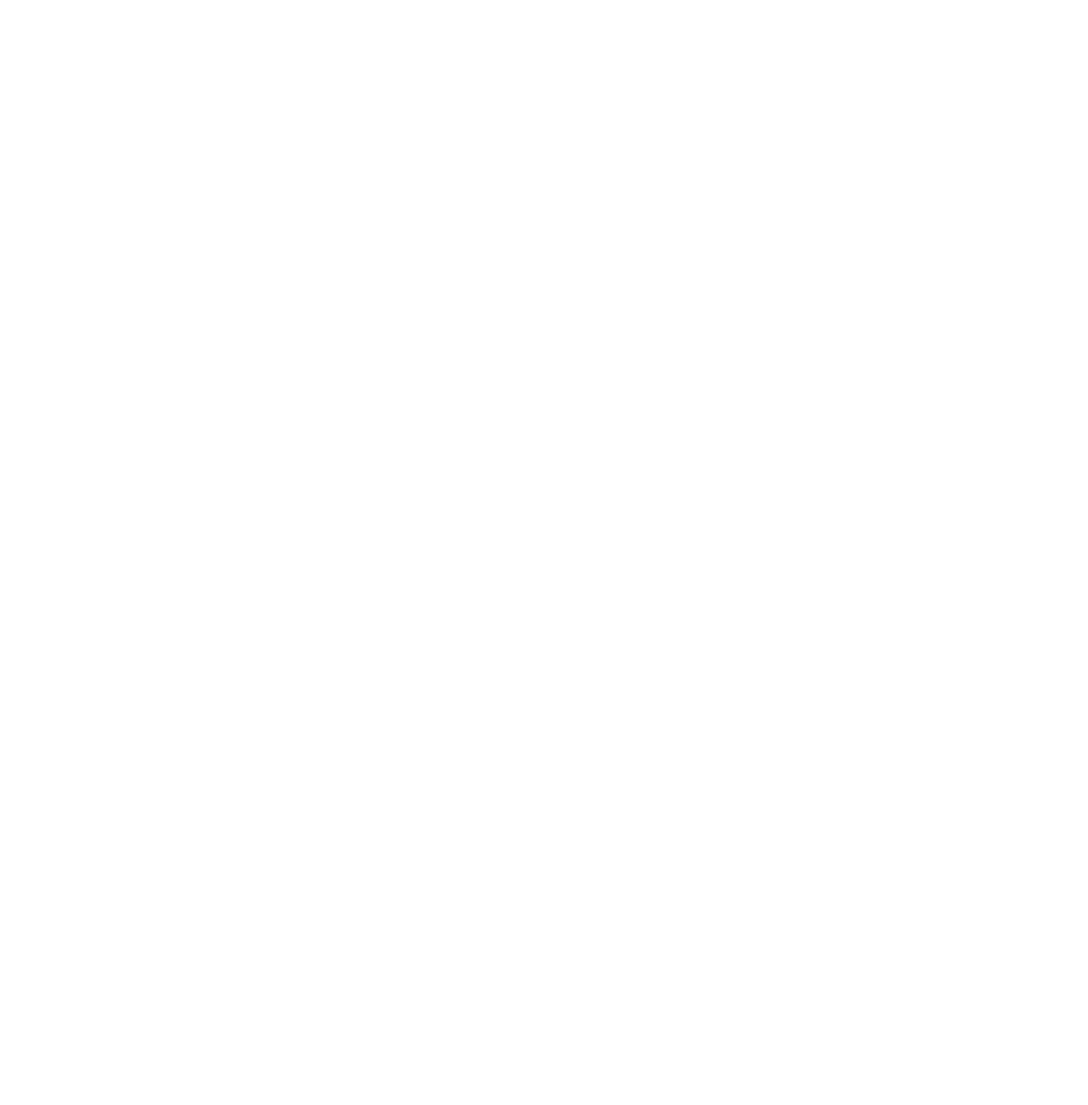
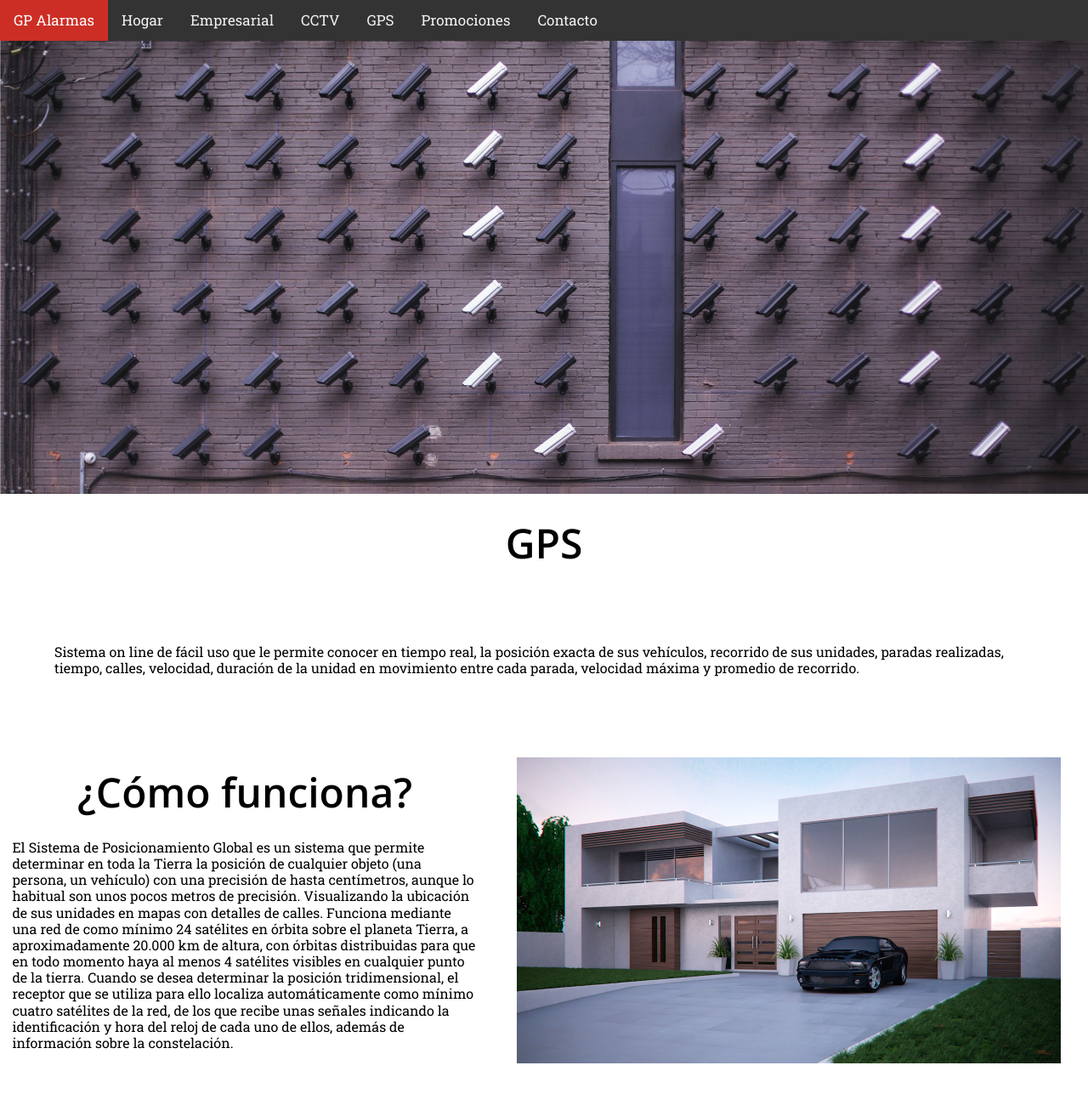
Before and after one commit to birdiedaboy/gpalarmas, a plain HTML site: page gps.html in a window 1280 px wide. Shown: the top 1300 px of the page at 85% size. Before the commit the page ends 800 px from the top, so only its background shows below. Drawn offline with nearby package versions, Linux system fonts and the light colour scheme.

Commit message:
agregando seccion gps

```diff
--- a/cctv.html
+++ b/cctv.html
@@ -0,0 +1,63 @@
+<!doctype html>
+
+<html lang="es">
+<head>
+  <meta charset="utf-8">
+
+  <title>GP Alarmas</title>
+  <meta name="description" content="GP Alarmas">
+  <meta name="author" content="SitePoint">
+  <meta name="viewport" content="width=device-width, initial-scale=1.0">
+    <script src="https://use.fontawesome.com/5ea49d94f2.js"></script>
+  <link rel="stylesheet" href="estilo.css">
+    <link href="https://fonts.googleapis.com/css?family=Open+Sans:600|Roboto+Slab&display=swap" rel="stylesheet">
+</head>
+
+
+<body>
+<nav class="topnav" id="myTopnav">
+  <a href="index.html" class="active">GP Alarmas</a>
+  <a href="hogar.html">Hogar</a>
+  <a href="empresarial.html">Empresarial</a>
+  <a href="cctv.html">CCTV</a>
+  <a href="gps.html">GPS</a>
+  <a href="promo.html">Promociones</a>
+  <a href="#footer">Contacto</a>
+  <a href="javascript:void(0);" class="icon" onclick="myFunction()">
+    <i class="fa fa-bars"></i>
+  </a>
+</nav>
+<main>
+
+<div class="">
+    <img src="img/cams.jpg" class="hero">
+
+</div>
+<h1 class="flex">
+    Sistemas de monitoreo cerrado
+</h1>
+ <p class="desc">
+    El Circuito cerrado de Televisión consiste en una o más cámaras de vigilancias conectadas a uno o más monitores de video o televisores que reproducen las imágenes transmitidas por las cámaras. Las imágenes vistas por la cámara se transmiten por cables coaxiales o una red inalámbrica que se al monitor que se utiliza para transmitir las imágenes.
+    </p>
+<article class="nosfull">
+  <section>
+   <h1 class="flex">CCTV</h1>
+    <p class="hogardesp">
+    Sistema que le permitirá vigilar las acividades que se desarrollan dentro y fuera de sus instalaciones, en donde eventos de importancia son grabados para su análisis posterior.
+    </p>
+    </section>
+    <img src="img/Modern_House_Concept_by_imonkey89.jpg" class="nosimg">
+</article>
+
+
+</main>
+ <footer>
+     <adress>Tel. 8183322747<br>
+      E-mail: informacion@gpalarmas.com<br>
+      Calle Dr Julián Villarreal 1707, Del Nte., Monterrey, N.L.
+
+        </adress>
+ </footer>
+  <script src="js/scripts.js"></script>
+</body>
+</html>
--- a/estilo.css
+++ b/estilo.css
@@ -188,7 +188,8 @@ main{
 .desc{
     display: flex;
     justify-content: center;
-    padding-bottom: 5%;
+    box-sizing: border-box;
+    padding: 5%;
 }
 .hogardesp{
     width: 100%;
--- a/gps.html
+++ b/gps.html
@@ -0,0 +1,64 @@
+<!doctype html>
+
+<html lang="es">
+<head>
+  <meta charset="utf-8">
+
+  <title>GP Alarmas</title>
+  <meta name="description" content="GP Alarmas">
+  <meta name="author" content="SitePoint">
+  <meta name="viewport" content="width=device-width, initial-scale=1.0">
+    <script src="https://use.fontawesome.com/5ea49d94f2.js"></script>
+  <link rel="stylesheet" href="estilo.css">
+    <link href="https://fonts.googleapis.com/css?family=Open+Sans:600|Roboto+Slab&display=swap" rel="stylesheet">
+</head>
+
+
+<body>
+<nav class="topnav" id="myTopnav">
+  <a href="index.html" class="active">GP Alarmas</a>
+  <a href="hogar.html">Hogar</a>
+  <a href="empresarial.html">Empresarial</a>
+  <a href="cctv.html">CCTV</a>
+  <a href="gps.html">GPS</a>
+  <a href="promo.html">Promociones</a>
+  <a href="#footer">Contacto</a>
+  <a href="javascript:void(0);" class="icon" onclick="myFunction()">
+    <i class="fa fa-bars"></i>
+  </a>
+</nav>
+<main>
+
+<div class="">
+    <img src="img/cams.jpg" class="hero">
+
+</div>
+<h1 class="flex">
+    GPS
+</h1>
+ <p class="desc">
+     Sistema on line de fácil uso que le permite conocer en tiempo real, la posición exacta de sus vehículos, recorrido de sus unidades, paradas realizadas, tiempo, calles, velocidad, duración de la unidad en movimiento entre cada parada, velocidad máxima y promedio de recorrido.
+    </p>
+<article class="nosfull">
+  <section>
+   <h1 class="flex">¿Cómo funciona?</h1>
+    <p class="hogardesp">
+    El Sistema de Posicionamiento Global es un sistema que permite determinar en toda la Tierra la posición de cualquier objeto (una persona, un vehículo) con una precisión de hasta centímetros, aunque lo habitual son unos pocos metros de precisión.
+Visualizando la ubicación de sus unidades en mapas con detalles de calles. Funciona mediante una red de como mínimo 24 satélites en órbita sobre el planeta Tierra, a aproximadamente 20.000 km de altura, con órbitas distribuidas para que en todo momento haya al menos 4 satélites visibles en cualquier punto de la tierra. Cuando se desea determinar la posición tridimensional, el receptor que se utiliza para ello localiza automáticamente como mínimo cuatro satélites de la red, de los que recibe unas señales indicando la identificación y hora del reloj de cada uno de ellos, además de información sobre la constelación.
+    </p>
+    </section>
+    <img src="img/Modern_House_Concept_by_imonkey89.jpg" class="nosimg">
+</article>
+
+
+</main>
+ <footer>
+     <adress>Tel. 8183322747<br>
+      E-mail: informacion@gpalarmas.com<br>
+      Calle Dr Julián Villarreal 1707, Del Nte., Monterrey, N.L.
+
+        </adress>
+ </footer>
+  <script src="js/scripts.js"></script>
+</body>
+</html>
```
Also changed, not shown: hogar.html (+1 -1 lines), index.html (+1 -1 lines), img/cams-crop.jpeg (added), img/cams.jpg (added).
